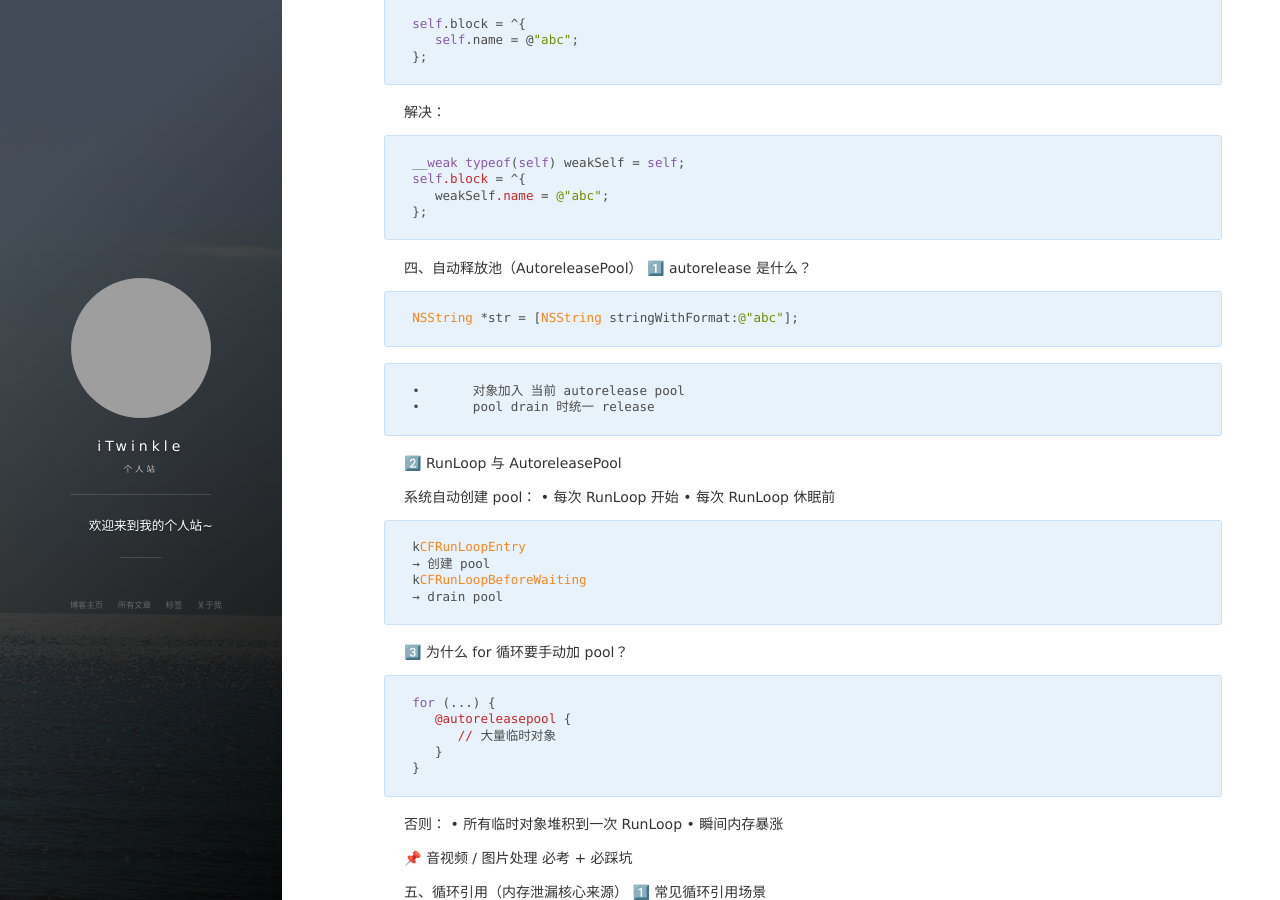
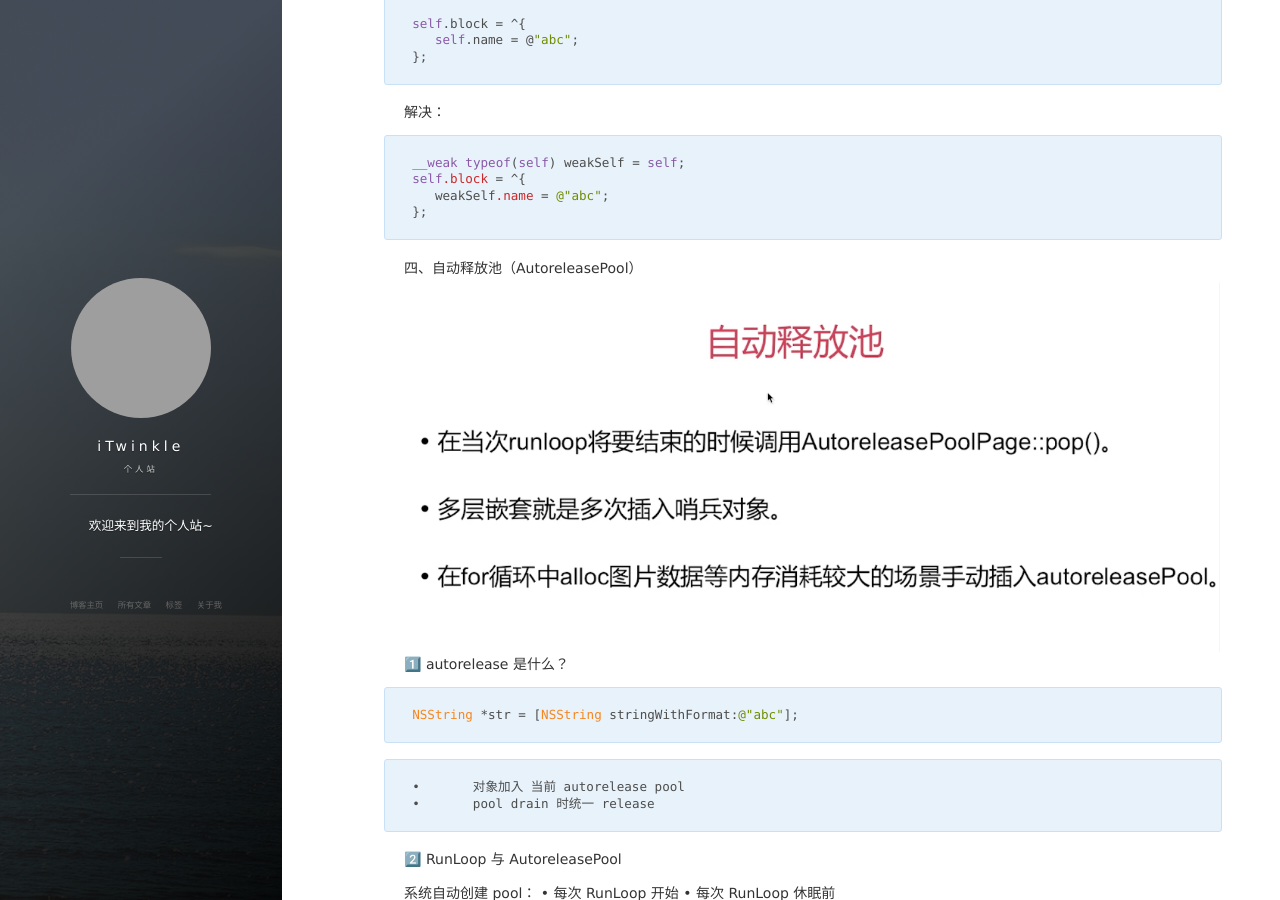
Before and after one commit to iTwinkle/iTwinkle.github.io, a Jekyll site: the page built from _posts/2025-12-24-iOS内存管理.md, in a window 1280 px wide and 900 px high, scrolled down 2917 px. Built offline with Jekyll 4.4.1, drawn with Linux system fonts in a browser that asks for light colours; nearby versions of some CDN libraries; comment, search, counter and statistics services are not loaded; grey boxes are pictures that could not be loaded.

Commit message:
优化代码

````diff
--- a/_posts/2025-12-24-iOS内存管理.md
+++ b/_posts/2025-12-24-iOS内存管理.md
@@ -133,6 +133,7 @@ self.block = ^{
 ```
 
 四、自动释放池（AutoreleasePool）
+<img src="/images/posts/iOS内存管理/iOS内存管理7.png" >
 1️⃣ autorelease 是什么？
 ```
 NSString *str = [NSString stringWithFormat:@"abc"];
````
Also changed, not shown: images/posts/iOS内存管理/iOS内存管理7.png (added).
